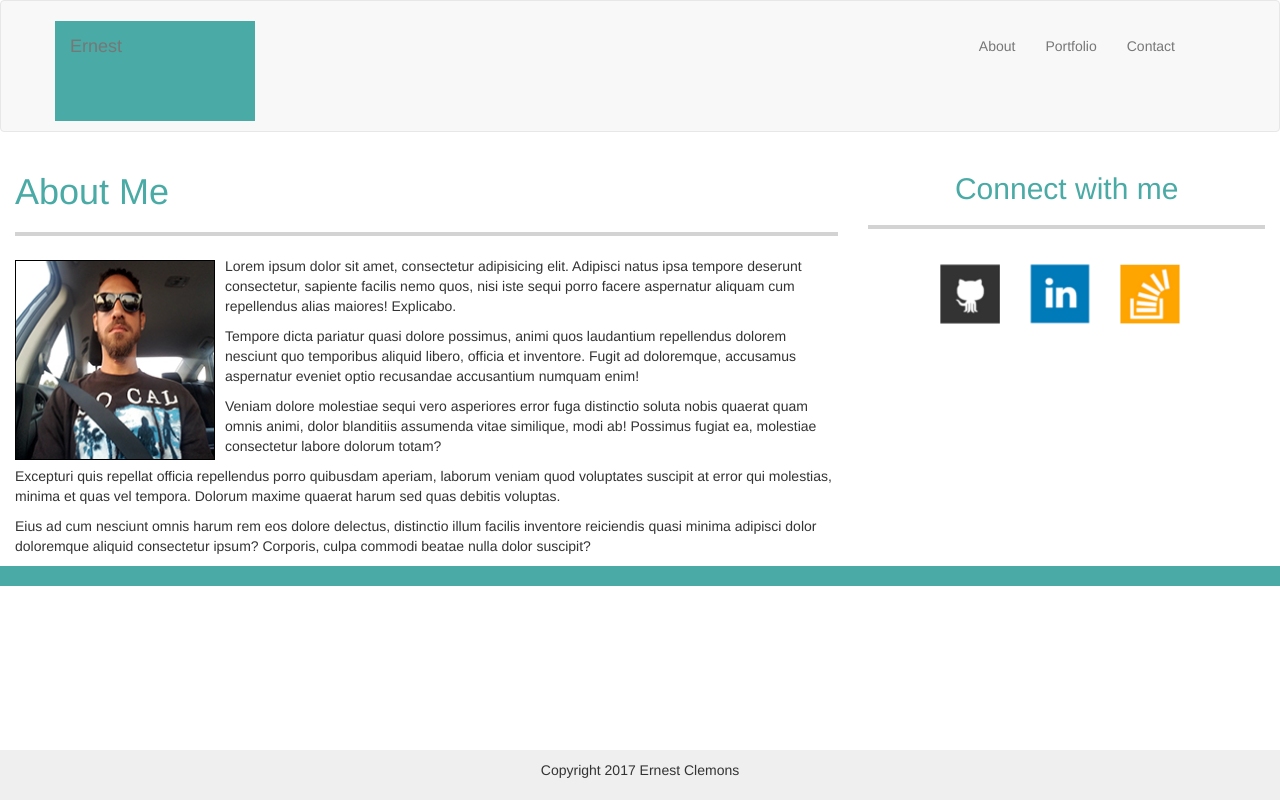
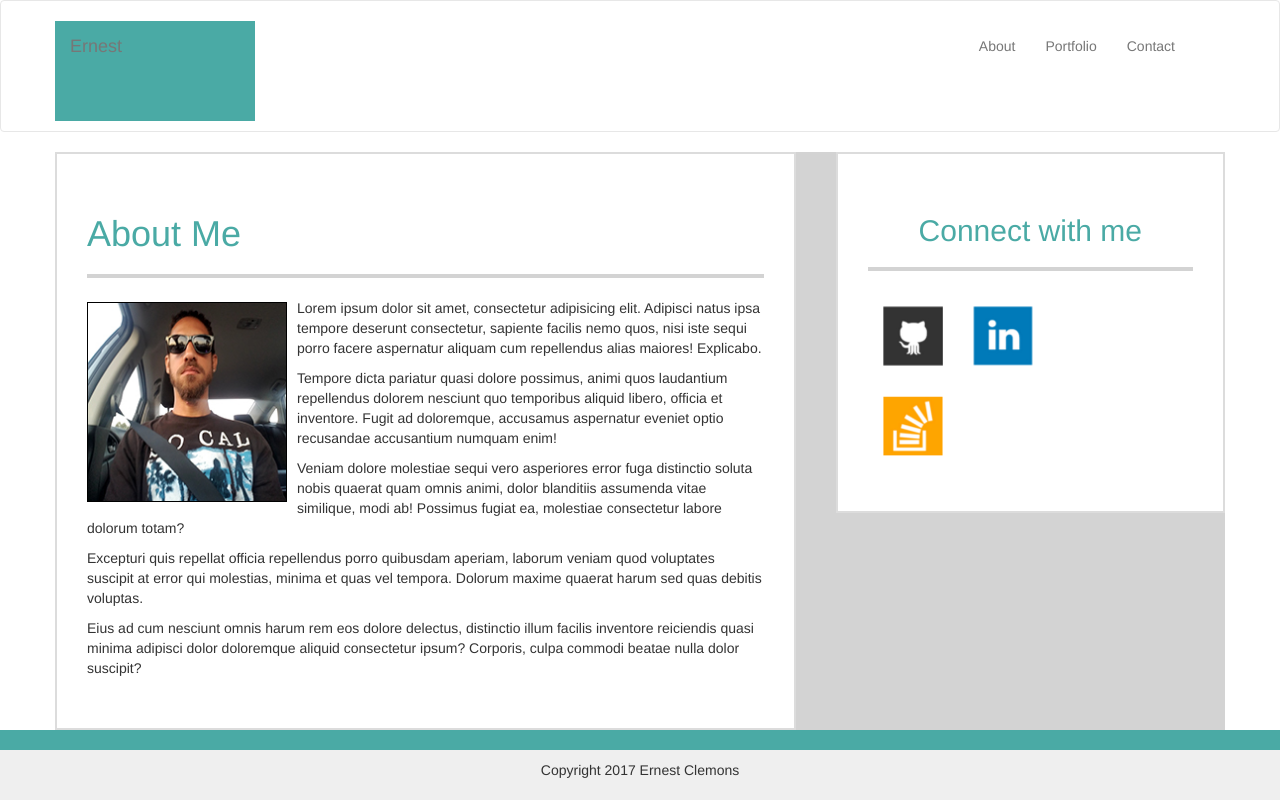
Before and after one commit to edogg23/Bootstrap-Portfolio, a plain HTML site: page index.html in a window 1280 px wide. Drawn offline with nearby package versions, Linux system fonts and the light colour scheme.

Commit message:
decided not to use container-fluid

```diff
--- a/css/styles.css
+++ b/css/styles.css
@@ -1,9 +1,36 @@
+.headerBG{
+	background-color: white;
+}
+
+.wideBarBG{
+	background-color: #D3D3D3;
+}
+
 .name{
     height: 100px;
     /*padding-left: 30px*/
     background-color: #4AAAA5;
     width:200px;
 }
+
+.widebar {
+    width: calc(65% - 20px);
+  }
+
+ .sidebar {
+    width: calc(35% - 20px);
+    margin-left: 40px;
+    margin-top: 0;
+  }
+
+.widebar,
+.sidebar {
+  background-color: #fff;
+  padding:  40px 30px;
+  border: 2px solid grey;
+  border-color: #DCDCDC;
+}
+
 
 .heading{
   color: #4AAAA5;
--- a/index.html
+++ b/index.html
@@ -9,6 +9,8 @@
 	<title>My Bio In Bootstrap</title>
 
 	<link rel="stylesheet" href="https://maxcdn.bootstrapcdn.com/bootstrap/3.3.6/css/bootstrap.min.css">
+	<!-- Bootstrap -->
+    <link href="css/bootstrap.min.css" rel="stylesheet">
 	<link rel="stylesheet" type="text/css" href="css/styles.css">
 
 </head>
@@ -29,7 +31,7 @@
   </nav> -->
 
 
-	<nav class="navbar navbar-default">
+	<nav class="navbar navbar-default headerBG">
 		<div class="container">
 			<div class="navbar-header">
 				<h1 class="navbar-brand name">Ernest</h1>
@@ -45,9 +47,9 @@
 		</div>
 	</nav>
 
-	<div class="container-fluid">
+	<div class="container wideBarBG">
 		<div class="row">
-			<div class="col-xs-12 col-md-8">
+				<div class="col-xs-12 col-md-8 widebar">
 					<h1 class="heading">About Me</h1>
 					<hr class="gline">
 					<img src="images/me2.jpg" alt="my selfie" height="200px" width="200px" style="float: left; margin: 4px 10px 0px 0px; border: 1px solid #000000;">
@@ -57,7 +59,8 @@
 					<p>Excepturi quis repellat officia repellendus porro quibusdam aperiam, laborum veniam quod voluptates suscipit at error qui molestias, minima et quas vel tempora. Dolorum maxime quaerat harum sed quas debitis voluptas.</p>
 					<p>Eius ad cum nesciunt omnis harum rem eos dolore delectus, distinctio illum facilis inventore reiciendis quasi minima adipisci dolor doloremque aliquid consectetur ipsum? Corporis, culpa commodi beatae nulla dolor suscipit?</p>
 				</div>
-			<div class="col-xs-12 col-md-4">
+
+			<div class="col-xs-12 col-md-4 sidebar">
 				<h2 class="heading"><center>Connect with me</center></h2>
 				<hr class="gline">
 				<ul class="nav navbar-nav navbar-right img-responsive center-block rightNavbr">
@@ -65,6 +68,7 @@
 					<li><a href="https://www.linkedin.com/" target="_blank"><img class="social social-linkedin" src="images/linkDinLog.jpg" height="60px" width="60px" alt="LinkedIn"></a></li>
 					<li><a href="https://stackoverflow.com/" target="_blank"><img class="social social-facebook" src="images/stackLogo.jpg" height="60px" width="60px" alt="Stack Overflow"></a></li>
 				</ul>
+			</div>
 			</div>
 		</div>
 
@@ -79,42 +83,11 @@
 	</footer>
 
 
-	<!-- <div class="row">
-  <div class="col-sm-12">
-    <div class="row">
-      <div class="col-md-3">
-        <div class="well">
-          <h4 class="text-danger"><span class="label label-danger pull-right">- 9%</span> New Users </h4>
-        </div>
-      </div>
-      <div class="col-md-3">
-        <div class="well">
-          <h4 class="text-success"><span class="label label-success pull-right">+ 3%</span> Returning </h4>
-        </div>
-      </div>
-      <div class="col-md-3">
-        <div class="well">
-          <h4 class="text-primary"><span class="label label-primary pull-right">201</span> Sales </h4>
-        </div>
-      </div>
-      <div class="col-md-3">
-        <div class="well">
-          <h4 class="text-success"><span class="label label-success pull-right">+ 24%</span> Pageviews </h4>
-        </div>
-      </div>
-    </div> /row-->
-  <!-- </div>  /col-12-->
-<!-- </div>   /row-->
 
+    <script src="https://ajax.googleapis.com/ajax/libs/jquery/1.12.4/jquery.min.js">
 
-<!-- 	<div class="d-flex p-2">I'm a flexbox container!</div>
-
-	<div class="d-inline-flex p-2">I'm an inline flexbox container!</div>
-
-	<div class="d-flex justify-content-start">...</div>
-	<div class="d-flex justify-content-end">...</div>
-	<div class="d-flex justify-content-center">...</div>
-	<div class="d-flex justify-content-between">...</div>
-	<div class="d-flex justify-content-around">...</div> -->
+    </script>
+    <script src="https://maxcdn.bootstrapcdn.com/bootstrap/3.3.7/js/bootstrap.min.js" integrity="sha384-Tc5IQib027qvyjSMfHjOMaLkfuWVxZxUPnCJA7l2mCWNIpG9mGCD8wGNIcPD7Txa" crossorigin="anonymous"></script>
+    <script src="js/myscript.js"></script>
 </body>
 </html>
```
Also changed, not shown: js/myscript.js (added). Lines whose indentation alone changed are shown as unchanged.
